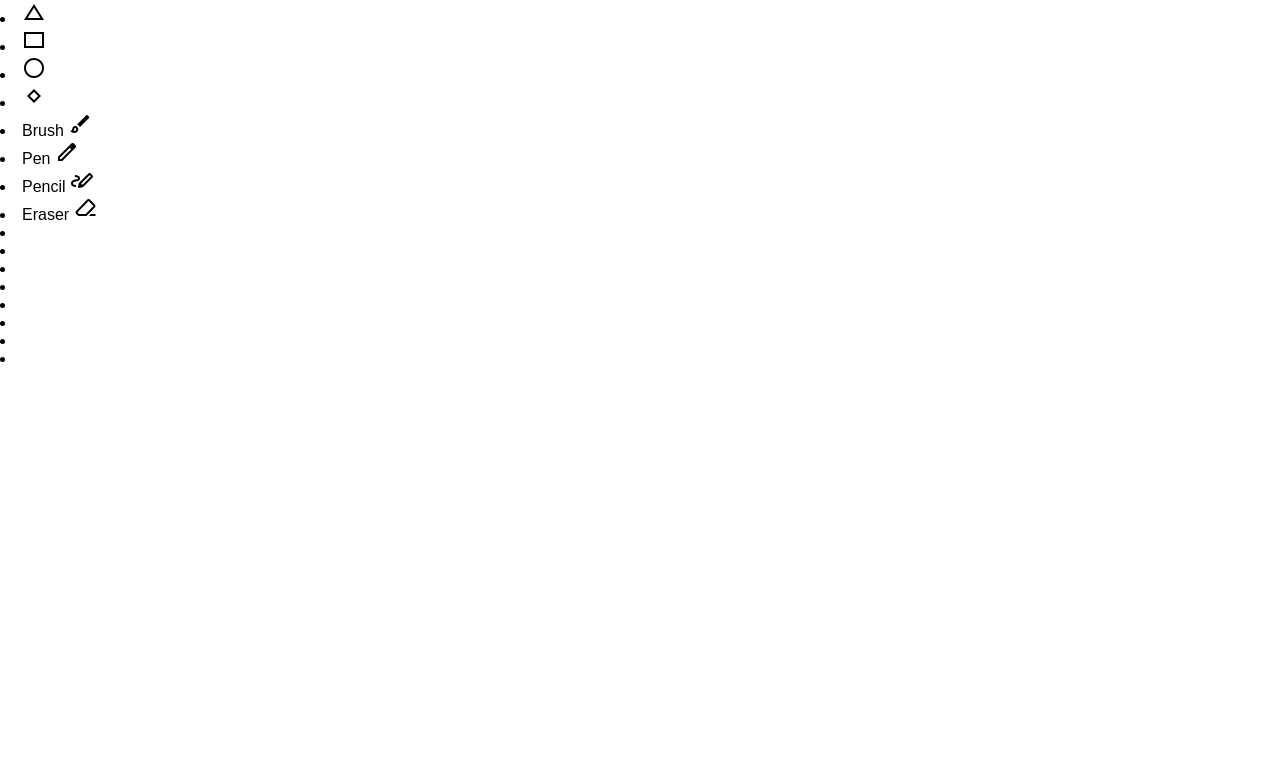
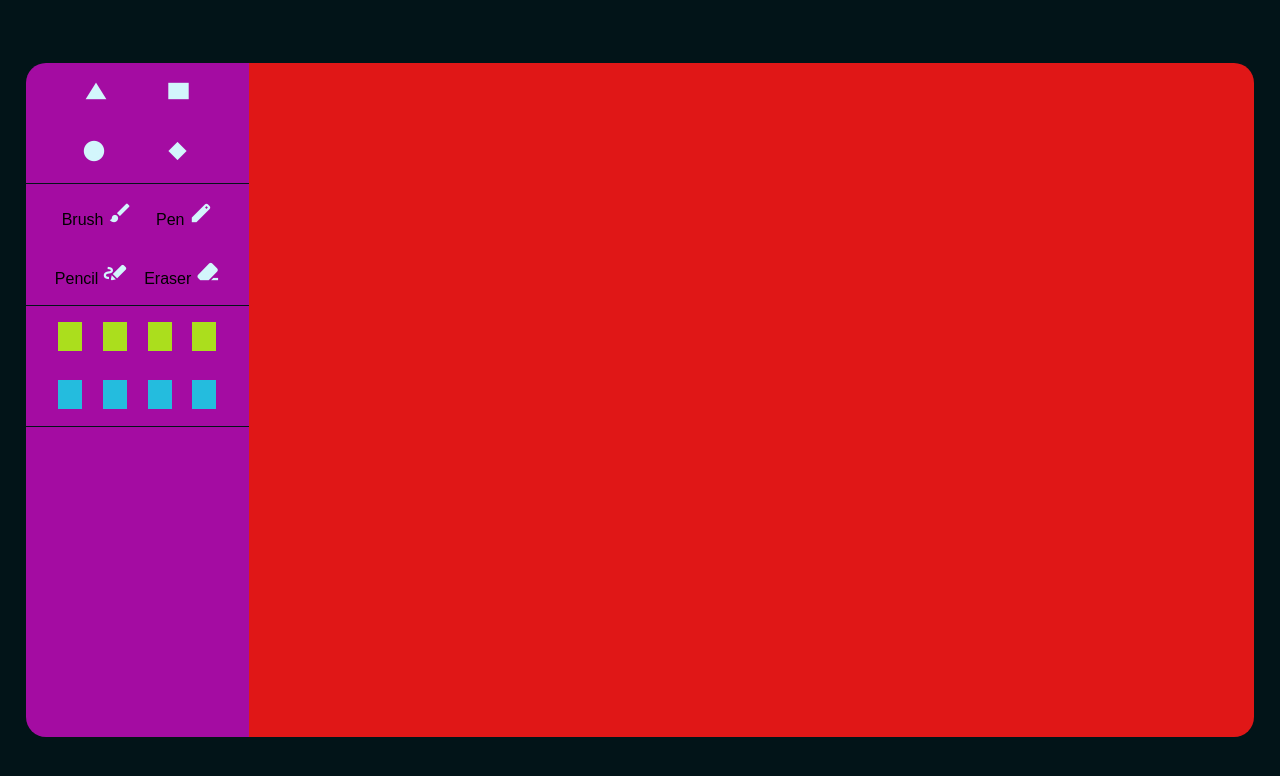
Before and after one commit to NIKHILENIGMA/HTML-CSS-JS-Projects, a plain HTML site: page Drawing-App/main.html in a window 1280 px wide. Drawn offline with nearby package versions, Linux system fonts and the light colour scheme.

Commit message:
Style set for initial stucture

```diff
--- a/Drawing-App/style.css
+++ b/Drawing-App/style.css
@@ -9,4 +9,149 @@
     box-sizing: border-box;
     font-family: "playfair", sans-serif;
 
+
+
 }
+
+.material-symbols-outlined {
+    font-variation-settings:
+    'FILL' 1,
+    'wght' 500,
+    'GRAD' 1,
+    'opsz' 24;
+    color: #D3F6FC;
+}
+
+.container{
+    width: 100%;
+    height: 100vh;
+    display: flex;
+    justify-content: center;
+    align-items: center;
+    padding: 2%;
+    background-color: #021418;
+}
+
+/** option-panel */
+
+.option-panel{
+    width: 20%;
+    height: 90%;
+    background-color: #A40CA2;
+    border-radius: 20px 0px 0px 20px;
+    position: relative;
+}
+
+/** Shapes */
+.shapes{
+    width: 100%;
+    height: 18%;
+    list-style: none;
+    border-bottom: solid #021418 1px;
+
+}
+
+.shapes-row1{
+    width: 100%;
+    height: 50%;
+    /* background-color: #A40CA2; */
+    display: flex;
+    justify-content: space-evenly;
+    align-items: center;
+}
+
+.shapes-row2{
+    width: 100%;
+    height: 50%;
+    /* background-color: #0f0ca4; */
+    display: flex;
+    justify-content: space-evenly;
+    align-items: center;
+}
+
+.diamond{
+    font-size: 30px;
+}
+
+.freehand-drawing{
+    width: 100%;
+    height: 18%;
+    list-style: none;
+    border-bottom: solid #021418 1px;
+    padding: 2px 12px;
+    /* background-color: aqua; */
+
+}
+
+.tools-row1{
+    width: 100%;
+    height: 50%;
+    /* background-color: #A40CA2; */
+    display: flex;
+    justify-content: space-evenly;
+    align-items: center;
+}
+
+.tools-row2{
+    width: 100%;
+    height: 50%;
+    /* background-color: #A40CA2; */
+    display: flex;
+    justify-content: space-evenly;
+    align-items: center;
+}
+
+.color-palette{
+    width: 100%;
+    height: 18%;
+    list-style: none;
+    border-bottom: solid #021418 1px;
+    padding: 2px 12px;
+}
+
+.color-row1{
+    width: 100%;
+    height: 50%;
+    /* background-color: #A40CA2; */
+    display: flex;
+    justify-content: space-evenly;
+    align-items: center;
+}
+.color-row1 li{
+    width: 12%;
+    height: 50%;
+    background-color: #abde1d;
+    display: flex;
+    justify-content: space-evenly;
+    align-items: center;
+}
+
+
+.color-row2{
+    width: 100%;
+    height: 50%;
+    /* background-color: #A40CA2; */
+    display: flex;
+    justify-content: space-evenly;
+    align-items: center;
+}
+
+.color-row2 li{
+    width: 12%;
+    height: 50%;
+    background-color: #24bcde;
+    display: flex;
+    justify-content: space-evenly;
+    align-items: center;
+}
+
+
+
+
+
+.drawing-board{
+    width: 90%;
+    height: 90%;
+    background-color: #e01717;
+    border-radius: 0px 20px 20px 0px;
+}
```
